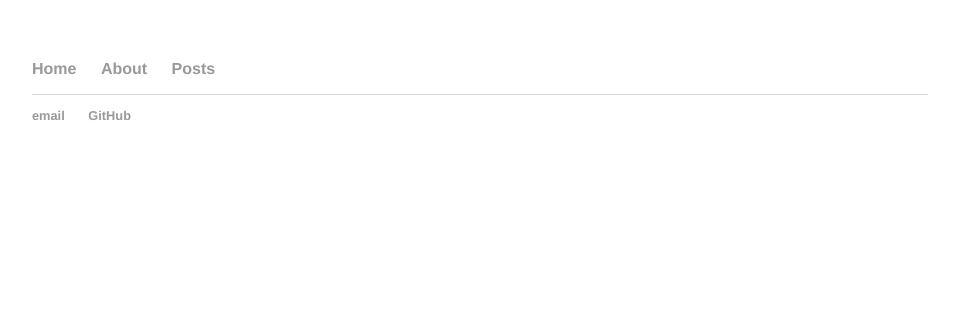
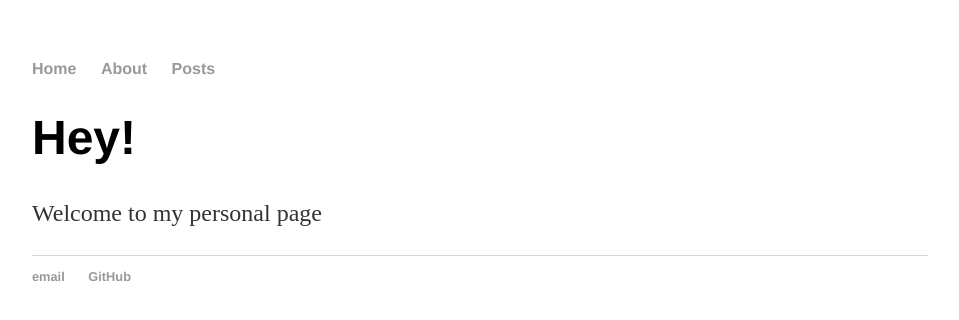
Before and after one commit to aayushagarwal25/aayushagarwal25.github.io, a Jekyll site: the page built from index.html, in a window 1280 px wide. Shown: the top 320 px of the page, without its empty margins (160-1119 px from the left). Built offline with Jekyll 4.4.1, drawn with Linux system fonts in a browser that asks for light colours.

Commit message:
Update index.html

```diff
--- a/index.html
+++ b/index.html
@@ -1,11 +1,8 @@
 ---
 layout: default
+title: Aayush Agarwal
 ---
-<!-- ---
-layout: default
-title: Aayush Agarwal
---- -->
-<!-- <div class="blurb">
+<div class="blurb">
 	<h1>Hey!</h1>
 	<p>Welcome to my personal page</p>
 </div><!-- /.blurb -->
```
